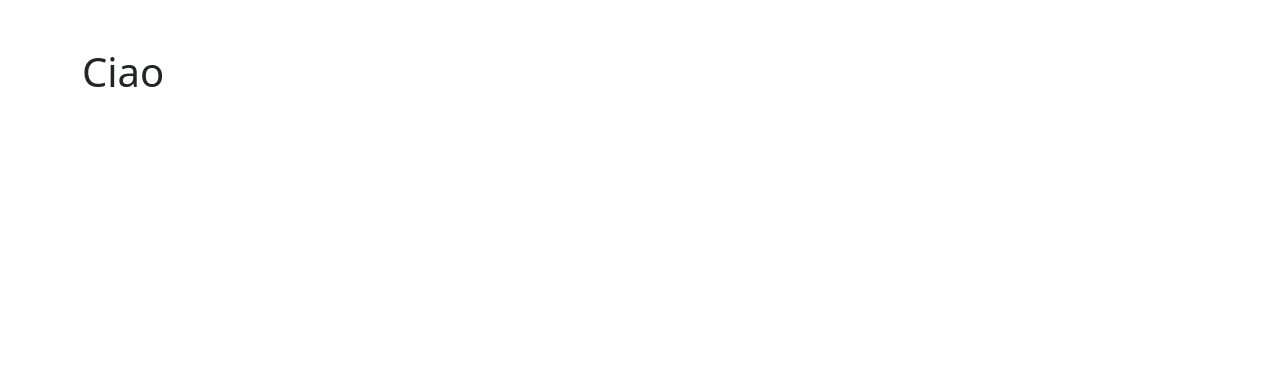
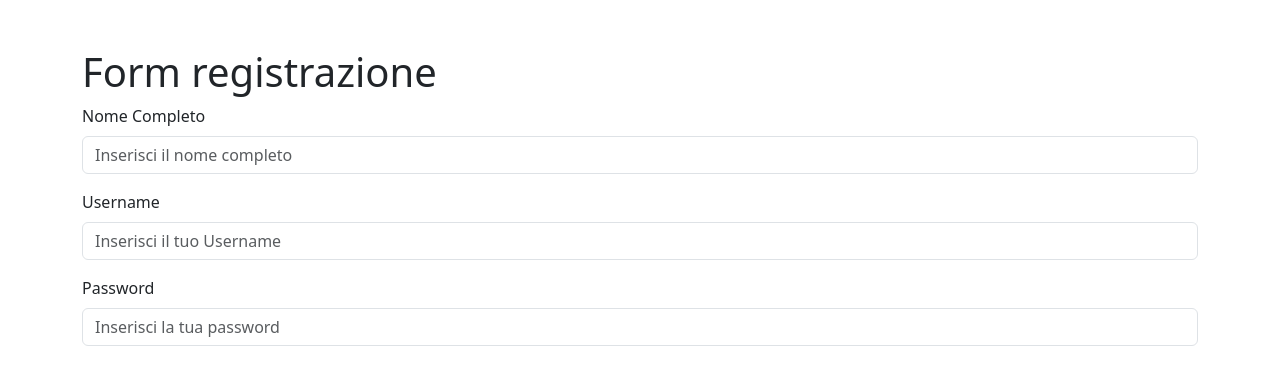
Before and after one commit to gabriele-chiocca/ex-react-useref-signup, a React (Vite) app: page / in a window 1280 px wide. Shown: the top 384 px of the page. Built offline with nearby package versions, Linux system fonts and the light colour scheme.

Commit message:
creating form and useState

```diff
--- a/src/App.jsx
+++ b/src/App.jsx
@@ -5,9 +5,62 @@ import Header from './components/Header';
 import Footer from './components/Footer';
 
 function App() {
+  const [nameComplete, setNameComplete] = useState('');
+  const [username, setUsername] = useState('');
+  const [password, setPassword] = useState('');
+  const [specialization, setSpecialization] = useState('');
+  const [yearsOfExperience, setYearsOfExperience] = useState('');
+  const [description, setDescription] = useState('');
+
   return (
     <div className="container mt-5">
-      <h1>Ciao</h1>
+      <h1>Form registrazione</h1>
+
+      <div>
+        <form action="">
+          <div className="mb-3">
+            <label htmlFor="exampleInputName" className="form-label">
+              Nome Completo
+            </label>
+            <input
+              type="text"
+              className="form-control"
+              id="input-name"
+              onChange={(e) => setNameComplete(e.target.value)}
+              value={nameComplete}
+              placeholder="Inserisci il nome completo"
+            />
+          </div>
+
+          <div className="mb-3">
+            <label htmlFor="exampleInputUsername" className="form-label">
+              Username
+            </label>
+            <input
+              type="text"
+              className="form-control"
+              id="input-username"
+              onChange={(e) => setUsername(e.target.value)}
+              value={username}
+              placeholder="Inserisci il tuo Username"
+            />
+          </div>
+
+          <div className="mb-3">
+            <label htmlFor="exampleInputPassword" className="form-label">
+              Password
+            </label>
+            <input
+              type="password"
+              className="form-control"
+              id="input-username"
+              onChange={(e) => setPassword(e.target.value)}
+              value={password}
+              placeholder="Inserisci la tua password"
+            />
+          </div>
+        </form>
+      </div>
     </div>
   );
 }
```
